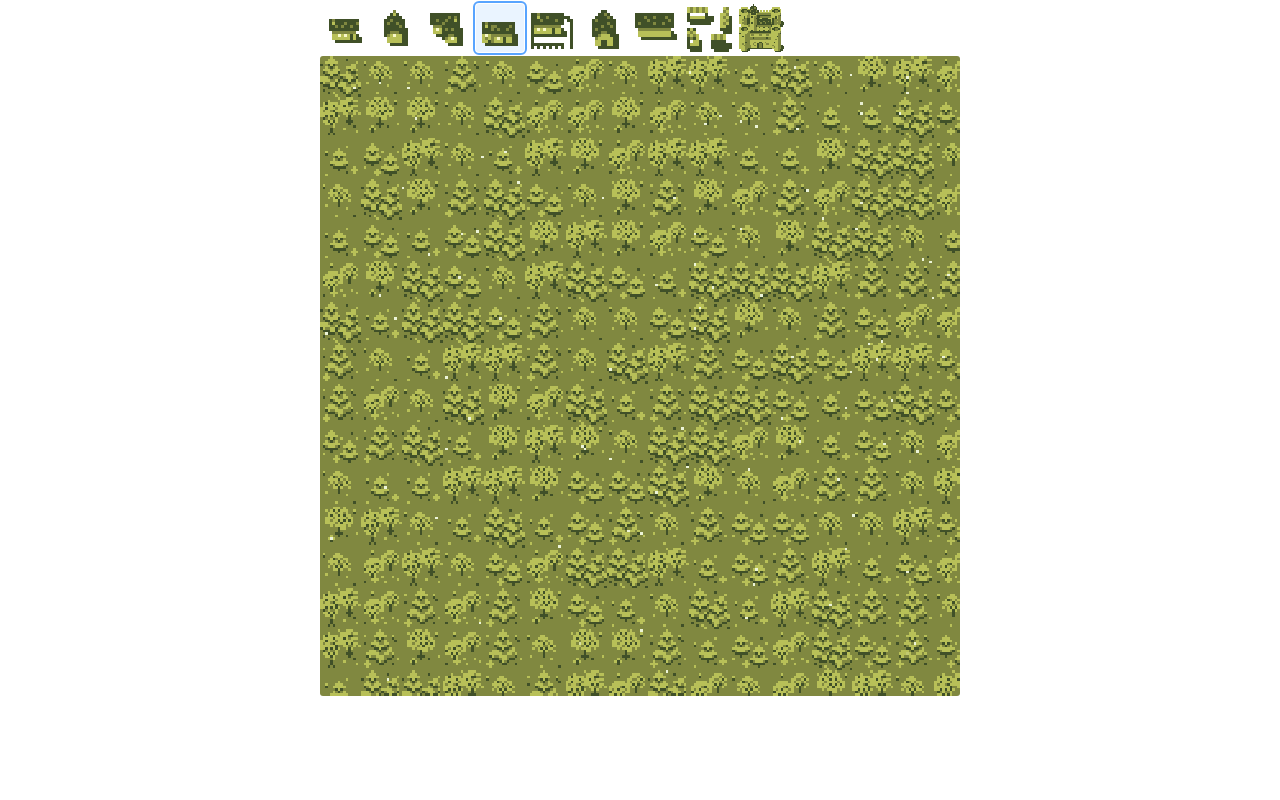
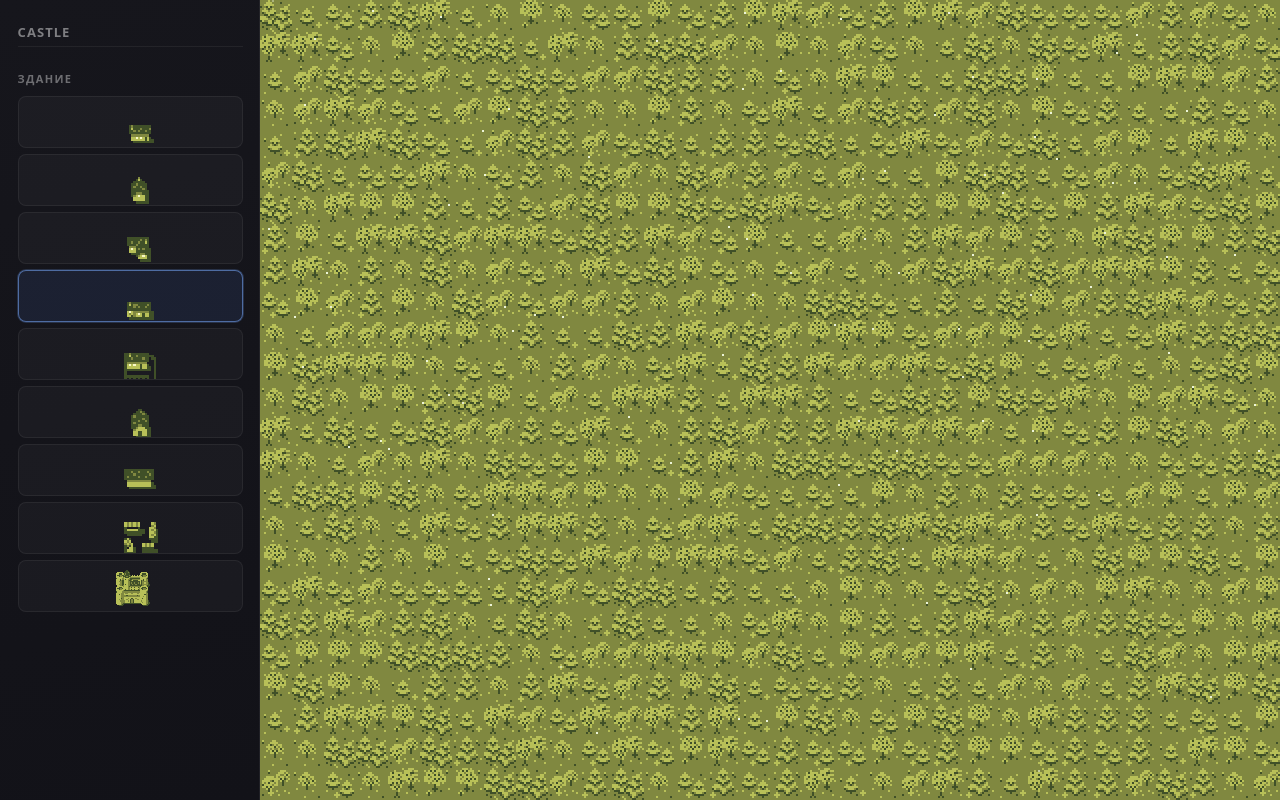
Before and after one commit to volkovmikhail/castle-game, a website with bundled scripts: page client/index.html in a window 1280 px wide. Built offline with nearby package versions, Linux system fonts and the light colour scheme.

Commit message:
feat: enhance UI layout and improve canvas handling with new resizing logic

```diff
--- /dev/null
+++ b/client/constants/canvas-display.js
@@ -0,0 +1,6 @@
+/**
+ * Целочисленный масштаб: один «игровой» пиксель канваса растягивается до N×N CSS-пикселей
+ * в области `.canvas-stage`. Внутреннее разрешение буфера = размер стейджа / N (с floor).
+ * Увеличьте значение для крупнее пикселей (и меньшего охвата мира при том же окне).
+ */
+export const CANVAS_PIXEL_SCALE = 2;
--- a/client/engine/state/state-manager.js
+++ b/client/engine/state/state-manager.js
@@ -8,6 +8,10 @@ export class StateManager {
    * key - <X:Y> format
    */
   #state = new Map();
+
+  clear() {
+    this.#state.clear();
+  }
 
   getState() {
     return this.#state;
--- a/client/game/game.js
+++ b/client/game/game.js
@@ -28,6 +28,16 @@ export class Game {
 
   init() {
     //TestTilesGenerator.generateAllTiles(this.stateManager);
+    this.#setupWorld();
+  }
+
+  /** Пересобрать мир под текущий размер канваса (resize окна / панели). */
+  resizeViewport() {
+    this.#setupWorld();
+  }
+
+  #setupWorld() {
+    this.stateManager.clear();
 
     const rendererSize = this.renderer.getRendererSize();
 
--- a/client/index.css
+++ b/client/index.css
@@ -1,52 +1,101 @@
+*,
+*::before,
+*::after {
+  box-sizing: border-box;
+}
+
 html,
 body {
   margin: 0;
   height: 100%;
+  overflow: hidden;
 }
 
-* {
+body {
+  font-family: system-ui, -apple-system, 'Segoe UI', Roboto, sans-serif;
+  background: #0f0f12;
+  color: rgba(255, 255, 255, 0.88);
+}
+
+.app-layout {
+  display: flex;
+  height: 100%;
+  min-height: 0;
+}
+
+.sidebar {
+  flex: 0 0 var(--sidebar-width, 260px);
+  min-width: 0;
+  display: flex;
+  flex-direction: column;
+  border-right: 1px solid rgba(255, 255, 255, 0.06);
+  background: linear-gradient(165deg, #16161c 0%, #121218 100%);
+}
+
+.sidebar__inner {
+  display: flex;
+  flex-direction: column;
+  gap: 1.5rem;
+  padding: 1.25rem 1rem 1.25rem 1.1rem;
+  min-height: 0;
+  overflow: auto;
+}
+
+.sidebar__brand {
+  padding-bottom: 0.25rem;
+  border-bottom: 1px solid rgba(255, 255, 255, 0.06);
+}
+
+.sidebar__title {
+  font-size: 0.8125rem;
+  font-weight: 600;
+  letter-spacing: 0.08em;
+  text-transform: uppercase;
+  color: rgba(255, 255, 255, 0.45);
+}
+
+.sidebar__section {
+  display: flex;
+  flex-direction: column;
+  gap: 0.65rem;
+  min-height: 0;
+}
+
+.sidebar__section-title {
   margin: 0;
-  padding: 0;
+  font-size: 0.6875rem;
+  font-weight: 600;
+  letter-spacing: 0.12em;
+  text-transform: uppercase;
+  color: rgba(255, 255, 255, 0.38);
+}
+
+.canvas-stage {
+  flex: 1;
+  min-width: 0;
+  min-height: 0;
+  position: relative;
+  display: flex;
+  align-items: center;
+  justify-content: center;
+  background: #0a0a0c;
 }
 
 #c {
-  width: 80vh;
   display: block;
+  flex: 0 0 auto;
+  width: auto;
+  height: auto;
   image-rendering: pixelated;
-  position: relative;
-  z-index: 0;
-  border-radius: 3px;
-}
-
-.game {
-  margin-left: auto;
-  margin-right: auto;
-  width: fit-content;
-}
-
-.ui {
-  width: 100%;
-  top: 0;
-  position: relative;
-  z-index: 1;
-}
-
-.game-container {
-  margin: auto;
-  width: 100%;
-  height: fit-content;
+  image-rendering: crisp-edges;
 }
 
 .building-selector {
-  box-sizing: border-box;
-  min-height: 48px;
-  padding: 4px 0;
-  position: relative;
   display: flex;
-  flex-wrap: wrap;
-  gap: 4px;
-  justify-content: flex-start;
-  align-items: flex-start;
+  flex-direction: column;
+  flex-wrap: nowrap;
+  gap: 6px;
+  align-items: stretch;
 }
 
 .building-preview {
@@ -62,34 +111,53 @@ body {
 .building-preview--16 {
   width: 16px;
   height: 16px;
-  transform: scale(3);
+  transform: scale(2.25);
 }
 
 .building-preview--32 {
   width: 32px;
   height: 32px;
-  transform: scale(1.5);
+  transform: scale(1.125);
 }
 
 .building-selector-item {
   box-sizing: border-box;
-  width: 48px;
-  height: 48px;
+  height: 52px;
   flex-shrink: 0;
   position: relative;
   overflow: hidden;
-  border-radius: 3px;
+  border-radius: 8px;
   cursor: pointer;
+  border: 1px solid rgba(255, 255, 255, 0.06);
+  background: rgba(255, 255, 255, 0.03);
+  transition:
+    background 0.15s ease,
+    border-color 0.15s ease,
+    box-shadow 0.15s ease;
+}
+
+.building-selector-item:hover {
+  background: rgba(255, 255, 255, 0.06);
+  border-color: rgba(255, 255, 255, 0.1);
 }
 
 .building-selector-item .building-preview {
   position: absolute;
-  left: 0;
-  top: 0;
+  left: 50%;
+  top: 50%;
+  transform: translate(-50%, -50%);
+}
+
+.building-selector-item .building-preview--16 {
+  transform: translate(-50%, -50%) scale(2.25);
+}
+
+.building-selector-item .building-preview--32 {
+  transform: translate(-50%, -50%) scale(1.125);
 }
 
 .building-selector-item--selected {
-  outline: 2px solid rgba(80, 160, 255, 0.95);
-  outline-offset: 1px;
-  background: rgba(80, 160, 255, 0.12);
+  border-color: rgba(120, 170, 255, 0.55);
+  background: rgba(100, 150, 255, 0.1);
+  box-shadow: 0 0 0 1px rgba(120, 170, 255, 0.2);
 }
--- a/client/index.html
+++ b/client/index.html
@@ -1,20 +1,30 @@
 <!DOCTYPE html>
-<html lang="en">
+<html lang="ru">
   <head>
     <meta charset="UTF-8">
     <meta name="viewport" content="width=device-width, initial-scale=1.0">
-    <title>Document</title>
+    <title>Castle game</title>
 
     <link rel="stylesheet" href="index.css">
   </head>
   <body>
-    <div class="game-container">
-      <div class="game">
-        <div class="ui">
-          <div class="building-selector" id="building-selector"></div>
+    <div class="app-layout">
+      <aside class="sidebar" aria-label="Панель управления">
+        <div class="sidebar__inner">
+          <header class="sidebar__brand">
+            <span class="sidebar__title">Castle</span>
+          </header>
+
+          <section class="sidebar__section">
+            <h2 class="sidebar__section-title">Здание</h2>
+            <div class="building-selector" id="building-selector"></div>
+          </section>
         </div>
-        <canvas id="c" width="250" height="250"></canvas>
-      </div>
+      </aside>
+
+      <main class="canvas-stage">
+        <canvas id="c" aria-label="Игровое поле"></canvas>
+      </main>
     </div>
     <script type="module" src="main.js"></script>
   </body>
--- a/client/main.js
+++ b/client/main.js
@@ -3,9 +3,11 @@ import { Controls } from './engine/controls.js';
 import { GameLoop } from './engine/game-loop.js';
 import { StateManager } from './engine/state/state-manager.js';
 import { Game } from './game/game.js';
+import { attachCanvasResize, syncCanvasSize } from './ui/canvas-resize.js';
 import { UI } from './ui/ui.js';
 
-const canvas = document.getElementById('c');
+const canvas = /** @type {HTMLCanvasElement} */ (document.getElementById('c'));
+const canvasStage = document.querySelector('.canvas-stage');
 
 //Load tile map then start game init
 const tileMap = new Image();
@@ -13,6 +15,10 @@ tileMap.src = 'assets/tilemap.png';
 tileMap.onload = main;
 
 function main() {
+  if (canvasStage) {
+    syncCanvasSize({ canvas, stage: canvasStage });
+  }
+
   const renderer = new CanvasRenderer({ canvas, tileMap });
   const controls = new Controls({ canvas });
   const stateManager = new StateManager();
@@ -24,6 +30,10 @@ function main() {
 
   game.init();
 
+  if (canvasStage) {
+    attachCanvasResize({ canvas, stage: canvasStage, game });
+  }
+
   const gameLoop = new GameLoop({ game });
 
   gameLoop.start();
--- /dev/null
+++ b/client/ui/canvas-resize.js
@@ -0,0 +1,79 @@
+import { CANVAS_PIXEL_SCALE } from '../constants/canvas-display.js';
+
+/**
+ * @param {number} stageCssWidth
+ * @param {number} stageCssHeight
+ * @param {number} pixelScale
+ * @returns {{ internalWidth: number; internalHeight: number; displayWidth: number; displayHeight: number }}
+ */
+export function computeCanvasDimensions(stageCssWidth, stageCssHeight, pixelScale) {
+  const s = Math.max(1, Math.floor(pixelScale));
+  const internalWidth = Math.max(1, Math.floor(stageCssWidth / s));
+  const internalHeight = Math.max(1, Math.floor(stageCssHeight / s));
+  const displayWidth = internalWidth * s;
+  const displayHeight = internalHeight * s;
+
+  return { internalWidth, internalHeight, displayWidth, displayHeight };
+}
+
+/**
+ * Выставить размеры буфера канваса и CSS под стейдж и масштаб пикселей.
+ *
+ * @param {{ canvas: HTMLCanvasElement; stage: Element; pixelScale?: number }} options
+ * @returns {boolean} true, если изменились внутренние width/height буфера (нужен `resizeViewport`).
+ */
+export function syncCanvasSize({ canvas, stage, pixelScale = CANVAS_PIXEL_SCALE }) {
+  const { internalWidth, internalHeight, displayWidth, displayHeight } = computeCanvasDimensions(
+    stage.clientWidth,
+    stage.clientHeight,
+    pixelScale
+  );
+
+  const bufferChanged = canvas.width !== internalWidth || canvas.height !== internalHeight;
+
+  if (bufferChanged) {
+    canvas.width = internalWidth;
+    canvas.height = internalHeight;
+  }
+
+  canvas.style.width = `${displayWidth}px`;
+  canvas.style.height = `${displayHeight}px`;
+
+  return bufferChanged;
+}
+
+/**
+ * Подписка на изменение размера стейджа (ResizeObserver + rAF-дребезг).
+ * При смене внутреннего размера буфера вызывает `game.resizeViewport()`.
+ *
+ * @param {{
+ *   canvas: HTMLCanvasElement;
+ *   stage: Element;
+ *   game: import('../game/game.js').Game;
+ *   pixelScale?: number;
+ * }} options
+ */
+export function attachCanvasResize({ canvas, stage, game, pixelScale = CANVAS_PIXEL_SCALE }) {
+  let frame = 0;
+
+  const apply = () => {
+    const changed = syncCanvasSize({ canvas, stage, pixelScale });
+    if (changed) {
+      game.resizeViewport();
+    }
+  };
+
+  const schedule = () => {
+    if (frame) {
+      cancelAnimationFrame(frame);
+    }
+    frame = requestAnimationFrame(() => {
+      frame = 0;
+      apply();
+    });
+  };
+
+  const ro = new ResizeObserver(schedule);
+  ro.observe(stage);
+  schedule();
+}
```
Also changed, not shown: helper.md (+15 -1 lines).
